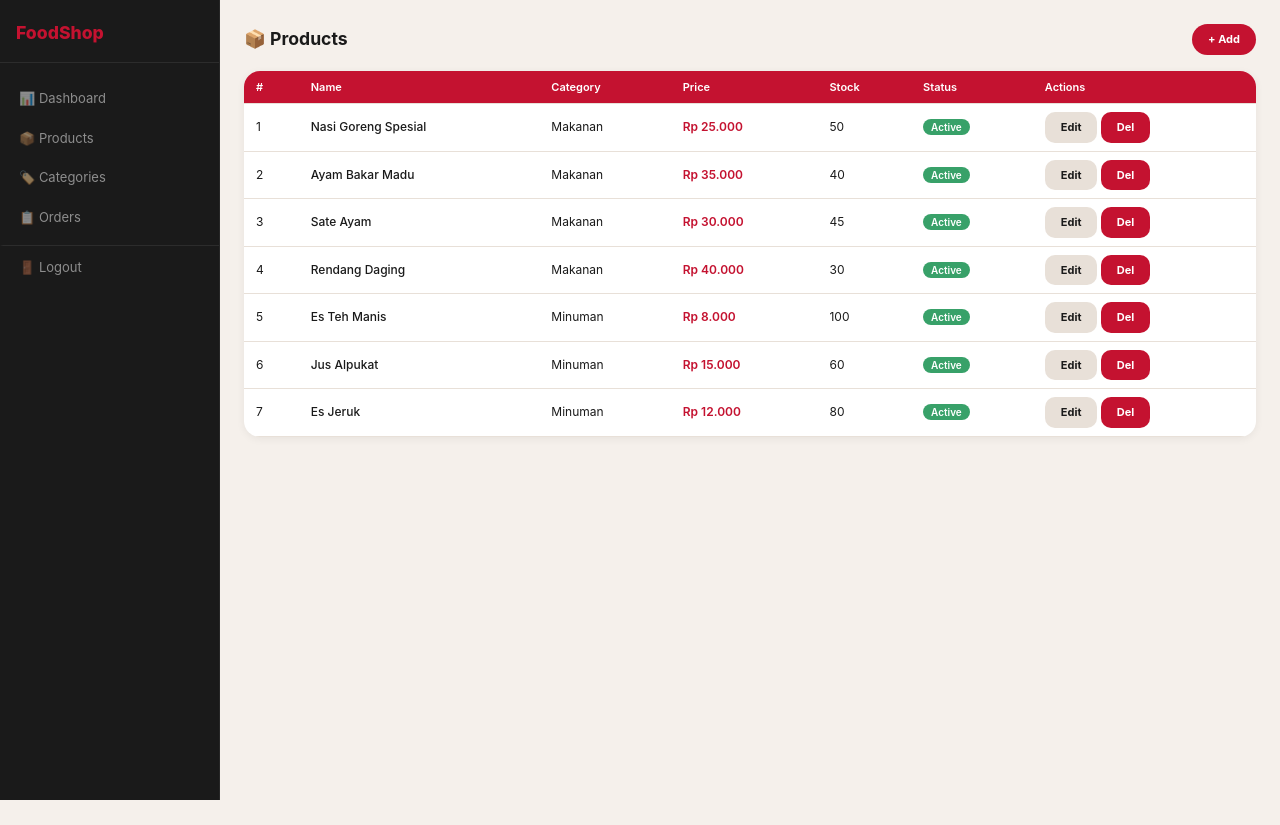
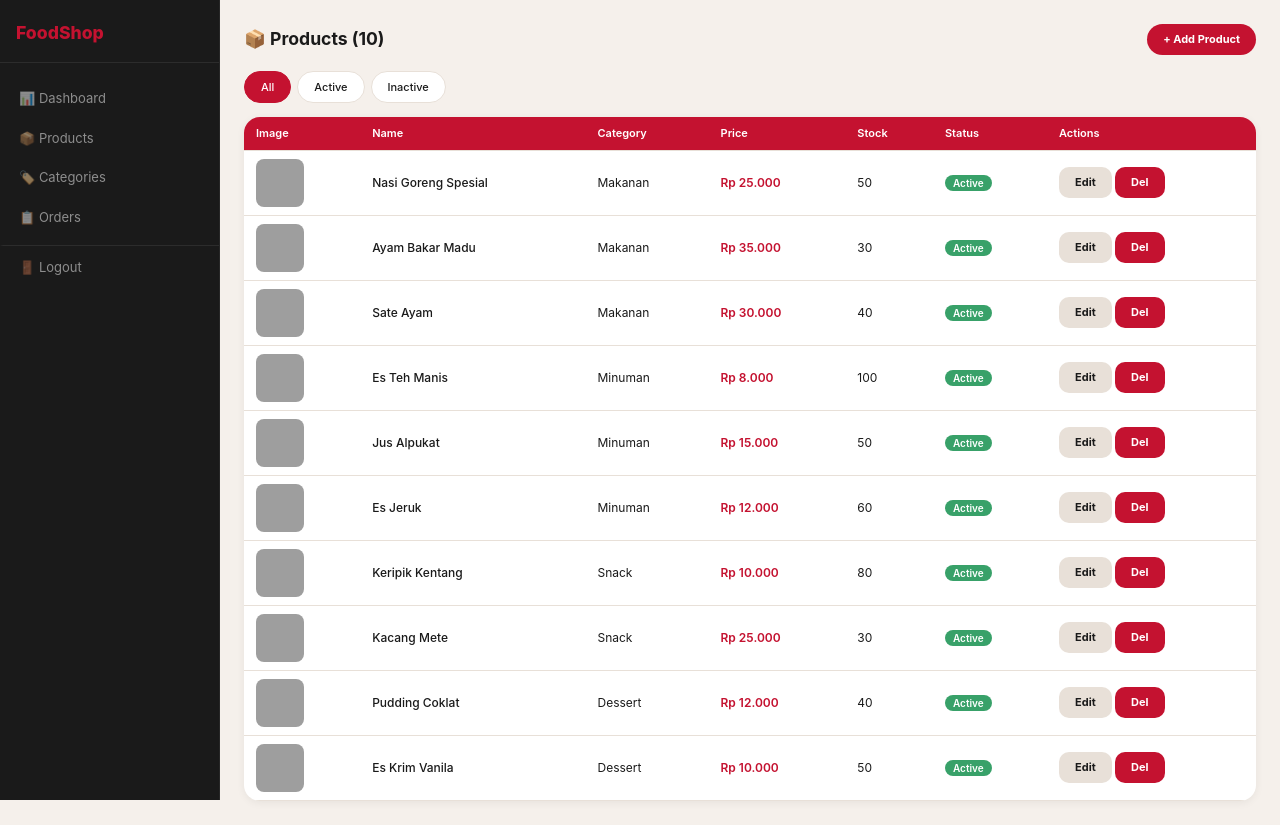
Before and after one commit to hernandezj4/foodshop, a PHP site: page / in a window 1280 px wide. Before the commit the page ends 800 px from the top, so only its background shows below. Run offline with PHP 8.4, Linux system fonts and the light colour scheme; a user stored in the database is signed in; data comes from the database, SQL or seed files in the repository; grey boxes are pictures that could not be loaded.

Commit message:
Admin CRUD products + image upload + wishlist + fix product images from DB
- database.php: Stop TRUNCATE on every load, seed only if empty, add image column
- Admin products: Show image thumbnails, filter active/inactive, soft delete/restore
- Admin create/edit: Image upload already works, now properly saved to DB
- Frontend: All product images now read from DB 'image' column (not hardcoded)
- Customer detail: Use DB image for product detail page
- Bottom nav: Replace 'Offers' with 'Wishlist' page
- New: customer/wishlist/index.php - view wishlisted products
- Uploads directory: public/uploads/products/.gitkeep for Railway

```diff
--- a/admin/products/index.php
+++ b/admin/products/index.php
@@ -1,23 +1,51 @@
 <?php
 require_once __DIR__ . '/../../includes/admin_layout.php';
 if (isset($_GET['delete'])) { $id=(int)$_GET['delete']; $pdo->prepare("UPDATE products SET is_active=0 WHERE id=?")->execute([$id]); flash('success','Deleted'); header('Location:'.APP_URL.'/admin/products/'); exit; }
+if (isset($_GET['restore'])) { $id=(int)$_GET['restore']; $pdo->prepare("UPDATE products SET is_active=1 WHERE id=?")->execute([$id]); flash('success','Restored'); header('Location:'.APP_URL.'/admin/products/'); exit; }
 $success = flash('success');
-$products = $pdo->query("SELECT p.*,c.name as category_name FROM products p JOIN categories c ON p.category_id=c.id ORDER BY p.created_at DESC")->fetchAll();
+$filter = $_GET['filter'] ?? 'all';
+$sql = "SELECT p.*,c.name as category_name FROM products p JOIN categories c ON p.category_id=c.id";
+if ($filter === 'inactive') $sql .= " WHERE p.is_active=0";
+elseif ($filter === 'active') $sql .= " WHERE p.is_active=1";
+$sql .= " ORDER BY p.created_at DESC";
+$products = $pdo->query($sql)->fetchAll();
+
+function adminProductImage($p) {
+    if (!empty($p['image'])) {
+        if (strpos($p['image'], 'http') === 0) return $p['image'];
+        return APP_URL . '/uploads/products/' . $p['image'];
+    }
+    return 'https://images.unsplash.com/photo-1504674900247-0877df9cc836?w=80&h=80&fit=crop';
+}
 adminHeader();
 ?>
-<div class="page-header"><h1>📦 Products</h1><a href="<?= APP_URL ?>/admin/products/create.php" class="btn btn-primary btn-sm btn-round">+ Add</a></div>
+<div class="page-header"><h1>📦 Products (<?= count($products) ?>)</h1><a href="<?= APP_URL ?>/admin/products/create.php" class="btn btn-primary btn-sm btn-round">+ Add Product</a></div>
 <?php if ($success): ?><div class="toast toast-success" style="position:static;margin-bottom:14px"><?= $success ?></div><?php endif; ?>
+
+<div style="display:flex;gap:6px;margin-bottom:14px;flex-wrap:wrap">
+    <a href="?filter=all" class="filter-btn-pill <?= $filter==='all'?'active':'' ?>">All</a>
+    <a href="?filter=active" class="filter-btn-pill <?= $filter==='active'?'active':'' ?>">Active</a>
+    <a href="?filter=inactive" class="filter-btn-pill <?= $filter==='inactive'?'active':'' ?>">Inactive</a>
+</div>
+
 <div class="tw"><table>
-<thead><tr><th>#</th><th>Name</th><th>Category</th><th>Price</th><th>Stock</th><th>Status</th><th>Actions</th></tr></thead>
+<thead><tr><th>Image</th><th>Name</th><th>Category</th><th>Price</th><th>Stock</th><th>Status</th><th>Actions</th></tr></thead>
 <tbody><?php foreach ($products as $i=>$p): ?>
 <tr>
-<td><?= $i+1 ?></td>
+<td><img src="<?= adminProductImage($p) ?>" alt="" style="width:48px;height:48px;object-fit:cover;border-radius:8px"></td>
 <td style="font-weight:500"><?= sanitize($p['name']) ?></td>
 <td><?= $p['category_name'] ?></td>
 <td style="font-weight:600;color:var(--red)">Rp <?= number_format($p['price'],0,',','.') ?></td>
 <td><?= $p['stock'] ?></td>
 <td><span class="sb <?= $p['is_active']?'sb-delivered':'sb-cancelled' ?>"><?= $p['is_active']?'Active':'Inactive' ?></span></td>
-<td><a href="<?= APP_URL ?>/admin/products/edit.php?id=<?= $p['id'] ?>" class="btn btn-sm btn-secondary">Edit</a> <a href="?delete=<?= $p['id'] ?>" class="btn btn-sm btn-danger" onclick="return confirm('Delete?')">Del</a></td>
+<td>
+    <a href="<?= APP_URL ?>/admin/products/edit.php?id=<?= $p['id'] ?>" class="btn btn-sm btn-secondary">Edit</a>
+    <?php if ($p['is_active']): ?>
+    <a href="?delete=<?= $p['id'] ?>" class="btn btn-sm btn-danger" onclick="return confirm('Deactivate this product?')">Del</a>
+    <?php else: ?>
+    <a href="?restore=<?= $p['id'] ?>" class="btn btn-sm btn-success" onclick="return confirm('Restore this product?')">Restore</a>
+    <?php endif; ?>
+</td>
 </tr>
 <?php endforeach; ?></tbody></table></div>
 <?php adminFooter(); ?>
--- a/config/database.php
+++ b/config/database.php
@@ -79,22 +79,21 @@
         ('Dessert', 'dessert', 'Pemanis penutup')");
     }
 
-    // Seed products if empty
+    // Add image column to products if missing
+    try { $pdo->exec("ALTER TABLE products ADD COLUMN image VARCHAR(255) DEFAULT NULL AFTER price"); } catch (Exception $e) {}
+
+    // Seed products ONLY if table is empty
     $prodCount = $pdo->query("SELECT COUNT(*) as cnt FROM products")->fetch()['cnt'];
-    if ($prodCount > 0) {
-        // Clear old products
-        $pdo->exec("TRUNCATE products");
+    if ($prodCount == 0) {
+        $pdo->exec("INSERT INTO products (category_id, name, slug, description, price, image, stock, is_active) VALUES
+        (1, 'Nasi Goreng Spesial', 'nasi-goreng-spesial', 'Nasi goreng dengan bumbu spesial dan topping telur mata sapi', 25000, 'https://images.unsplash.com/photo-1512058564366-18510be2db19?w=500&h=500&fit=crop', 50, 1),
+        (1, 'Ayam Bakar Madu', 'ayam-bakar-madu', 'Ayam bakar dengan baluran madu dan rempah pilihan', 35000, 'https://images.unsplash.com/photo-1598103442097-8b74394b95c6?w=500&h=500&fit=crop', 40, 1),
+        (1, 'Sate Ayam', 'sate-ayam', 'Sate ayam 10 tusuk dengan bumbu kacang yang gurih', 30000, 'https://images.unsplash.com/photo-1529692236671-f1f6cf9683ba?w=500&h=500&fit=crop', 45, 1),
+        (1, 'Rendang Daging', 'rendang-daging', 'Rendang daging sapi dengan santan dan rempah tradisional', 40000, 'https://images.unsplash.com/photo-1525755662778-989d0524087e?w=500&h=500&fit=crop', 30, 1),
+        (2, 'Es Teh Manis', 'es-teh-manis', 'Teh manis dingin yang menyegarkan dengan es batu', 8000, 'https://images.unsplash.com/photo-1556679343-c7306c1976bc?w=500&h=500&fit=crop', 100, 1),
+        (2, 'Jus Alpukat', 'jus-alpukat', 'Jus alpukat segar dengan susu kental yang creamy', 15000, 'https://images.unsplash.com/photo-1623065422902-30a2d299bbe4?w=500&h=500&fit=crop', 60, 1),
+        (2, 'Es Jeruk', 'es-jeruk', 'Jeruk segar peras langsung dengan es dan gula aren', 12000, 'https://images.unsplash.com/photo-1621506289937-a8e4df240d0b?w=500&h=500&fit=crop', 80, 1)");
     }
-
-    // Insert new products
-    $pdo->exec("INSERT INTO products (category_id, name, slug, description, price, stock, is_active) VALUES
-    (1, 'Nasi Goreng Spesial', 'nasi-goreng-spesial', 'Nasi goreng dengan bumbu spesial dan topping telur mata sapi', 25000, 50, 1),
-    (1, 'Ayam Bakar Madu', 'ayam-bakar-madu', 'Ayam bakar dengan baluran madu dan rempah pilihan', 35000, 40, 1),
-    (1, 'Sate Ayam', 'sate-ayam', 'Sate ayam 10 tusuk dengan bumbu kacang yang gurih', 30000, 45, 1),
-    (1, 'Rendang Daging', 'rendang-daging', 'Rendang daging sapi dengan santan dan rempah tradisional', 40000, 30, 1),
-    (2, 'Es Teh Manis', 'es-teh-manis', 'Teh manis dingin yang menyegarkan dengan es batu', 8000, 100, 1),
-    (2, 'Jus Alpukat', 'jus-alpukat', 'Jus alpukat segar dengan susu kental yang creamy', 15000, 60, 1),
-    (2, 'Es Jeruk', 'es-jeruk', 'Jeruk segar peras langsung dengan es dan gula aren', 12000, 80, 1)");
 
     // Seed admin if empty
     $adminCount = $pdo->query("SELECT COUNT(*) as cnt FROM admins")->fetch()['cnt'];
```
Also changed, not shown: customer/products/detail.php (+11 -7 lines), customer/products/index.php (+10 -14 lines), customer/wishlist/index.php (added, +66 -0 lines), includes/customer_layout.php (+5 -5 lines), public/index.php (+11 -15 lines), 1 other file.
